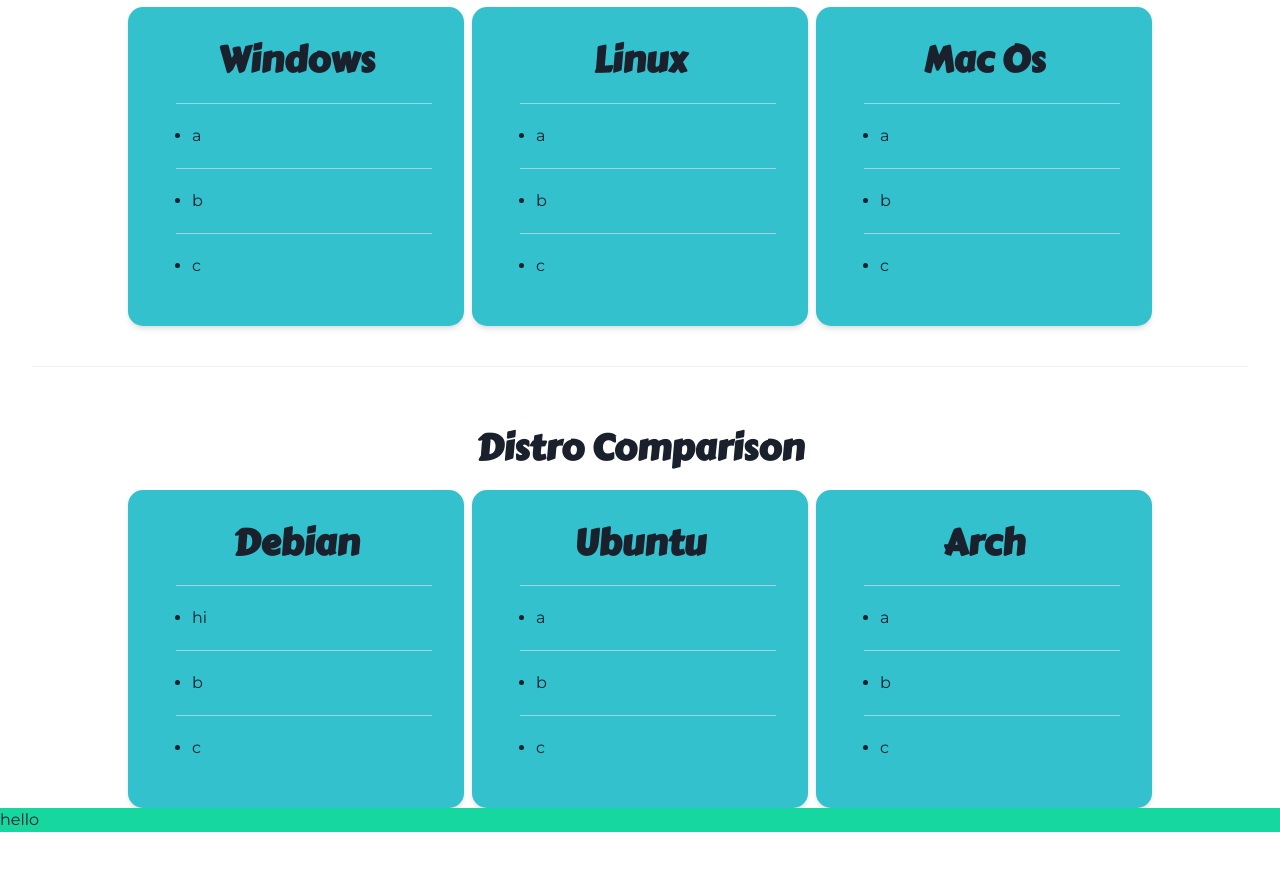
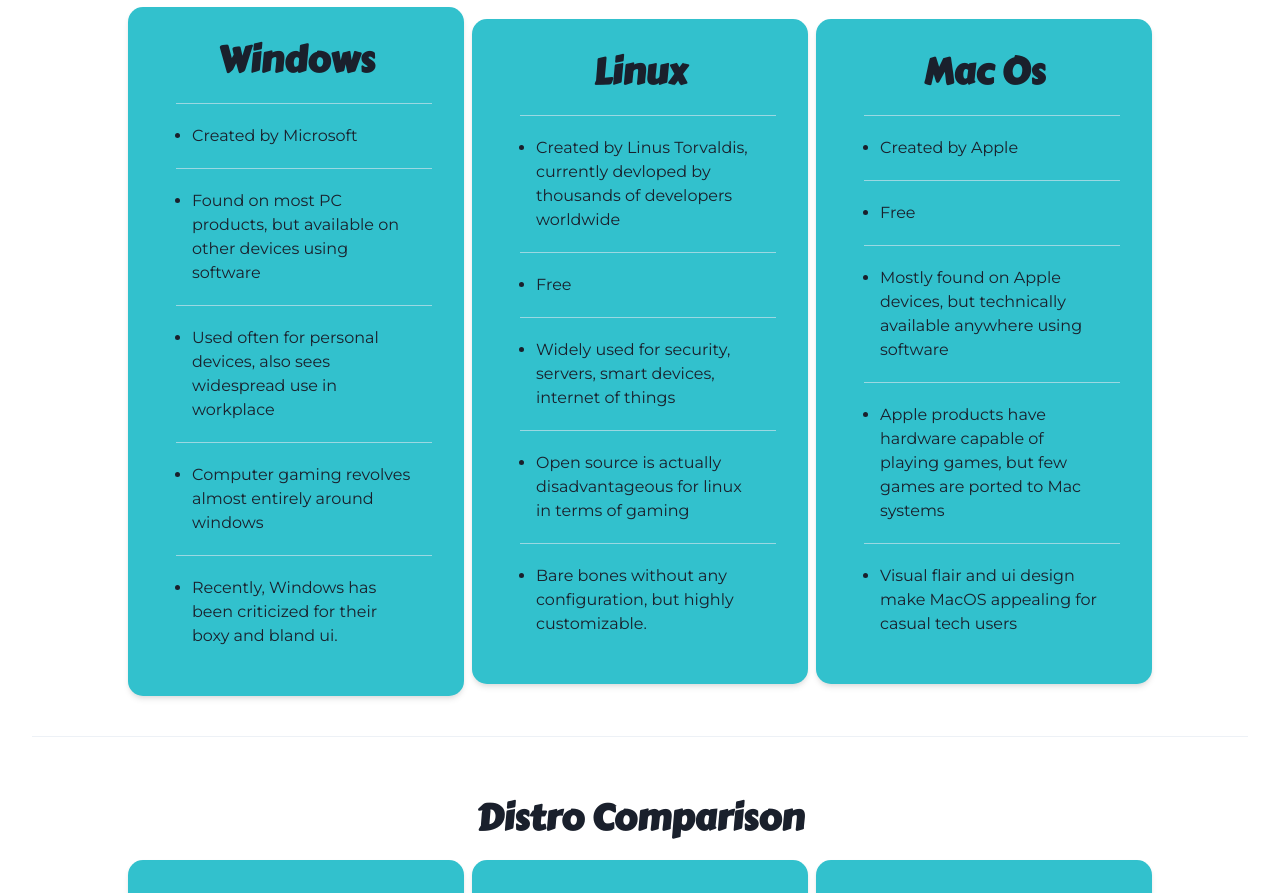
Before and after one commit to Jumner/LinuxSensei, a Next.js app in the folder site/: page /resources in a window 1280 px wide. Shown: the part 880-1773 px from the top of the page. Before the commit the page ends 1712 px from the top, so only its background shows below. Built offline with nearby package versions, Linux system fonts and the light colour scheme.

Commit message:
OS Comparison

```diff
--- a/site/src/components/OsComparison.js
+++ b/site/src/components/OsComparison.js
@@ -3,9 +3,36 @@
 export default function OsComparison() {
 	return (
 		<HStack w="80vw" justify="space-between">
-			<Os name="Windows" items={["a", "b", "c"]} />
-			<Os name="Linux" items={["a", "b", "c"]} />
-			<Os name="Mac Os" items={["a", "b", "c"]} />
+			<Os
+				name="Windows"
+				items={[
+					"Created by Microsoft",
+					"Found on most PC products, but available on other devices using software",
+					"Used often for personal devices, also sees widespread use in workplace",
+					"Computer gaming revolves almost entirely around windows",
+					"Recently, Windows has been criticized for their boxy and bland ui.",
+				]}
+			/>
+			<Os
+				name="Linux"
+				items={[
+					"Created by Linus Torvaldis, currently devloped by thousands of developers worldwide",
+					"Free",
+					"Widely used for security, servers, smart devices, internet of things",
+					"Open source is actually disadvantageous for linux in terms of gaming",
+					"Bare bones without any configuration, but highly customizable.",
+				]}
+			/>
+			<Os
+				name="Mac Os"
+				items={[
+					"Created by Apple",
+					"Free",
+					"Mostly found on Apple devices, but technically available anywhere using software",
+					"Apple products have hardware capable of playing games, but few games are ported to Mac systems",
+					" Visual flair and ui design make MacOS appealing for casual tech users",
+				]}
+			/>
 		</HStack>
 	);
 }
```
